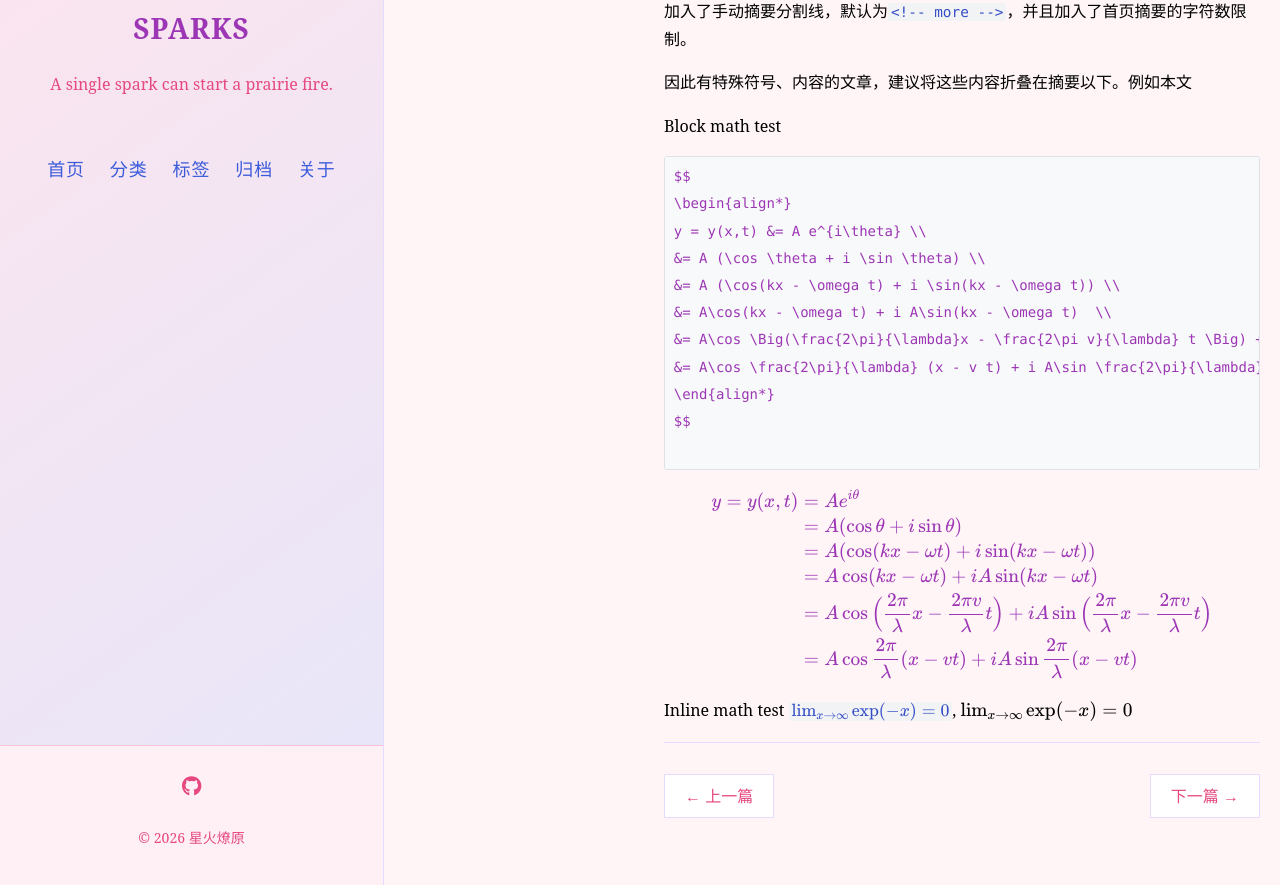
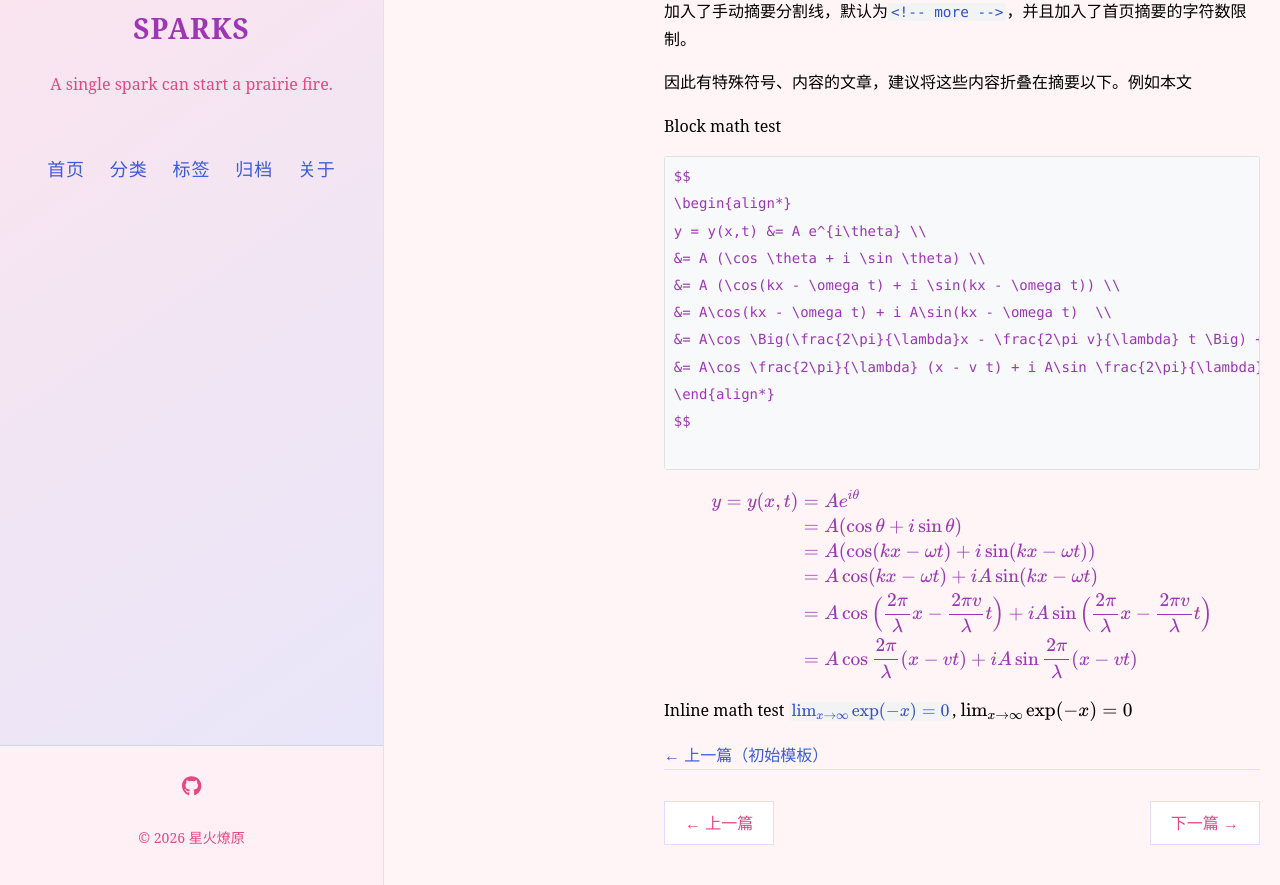
Before and after one commit to lyy351/Sparks, a Jekyll site: the page built from _posts/2019-07-24-math-test.md, in a window 1280 px wide and 1179 px high, cut to the strip 294-1179 px from the top of the window. Built offline with Jekyll 4.4.1, drawn with Linux system fonts in a browser that asks for light colours; formulas are drawn with MathJax 3; comment, search, counter and statistics services are not loaded.

Commit message:
Update post.html

```diff
--- a/_layouts/post.html
+++ b/_layouts/post.html
@@ -34,6 +34,33 @@ layout: default
   {% include gitalk.html %}
 </article>
 
+<!-- 按文章的第一个标签生成上一篇/下一篇导航 -->
+{% if page.tags.size > 0 %}
+  {% assign current_tag = page.tags[0] %}  <!-- 取第一个标签作为导航依据 -->
+  {% assign tag_posts = site.tags[current_tag] | sort: 'date' %}  <!-- 按日期排序（旧到新） -->
+  {% for post in tag_posts %}
+    {% if post.url == page.url %}
+      {% unless forloop.first %}
+        {% assign prev_index = forloop.index0 | minus: 1 %}
+        {% assign prev_post = tag_posts[prev_index] %}
+      {% endunless %}
+      {% unless forloop.last %}
+        {% assign next_index = forloop.index0 | plus: 1 %}
+        {% assign next_post = tag_posts[next_index] %}
+      {% endunless %}
+    {% endif %}
+  {% endfor %}
+
+  <div class="tag-navigation">
+    {% if prev_post %}
+      <a class="prev" href="{{ site.baseurl }}{{ prev_post.url }}">← 上一篇（{{ current_tag }}）</a>
+    {% endif %}
+    {% if next_post %}
+      <a class="next" href="{{ site.baseurl }}{{ next_post.url }}">下一篇（{{ current_tag }}） →</a>
+    {% endif %}
+  </div>
+{% endif %}
+
 <div class="pagination">
   {% if page.previous.url %}
     <span class="prev" >
```
